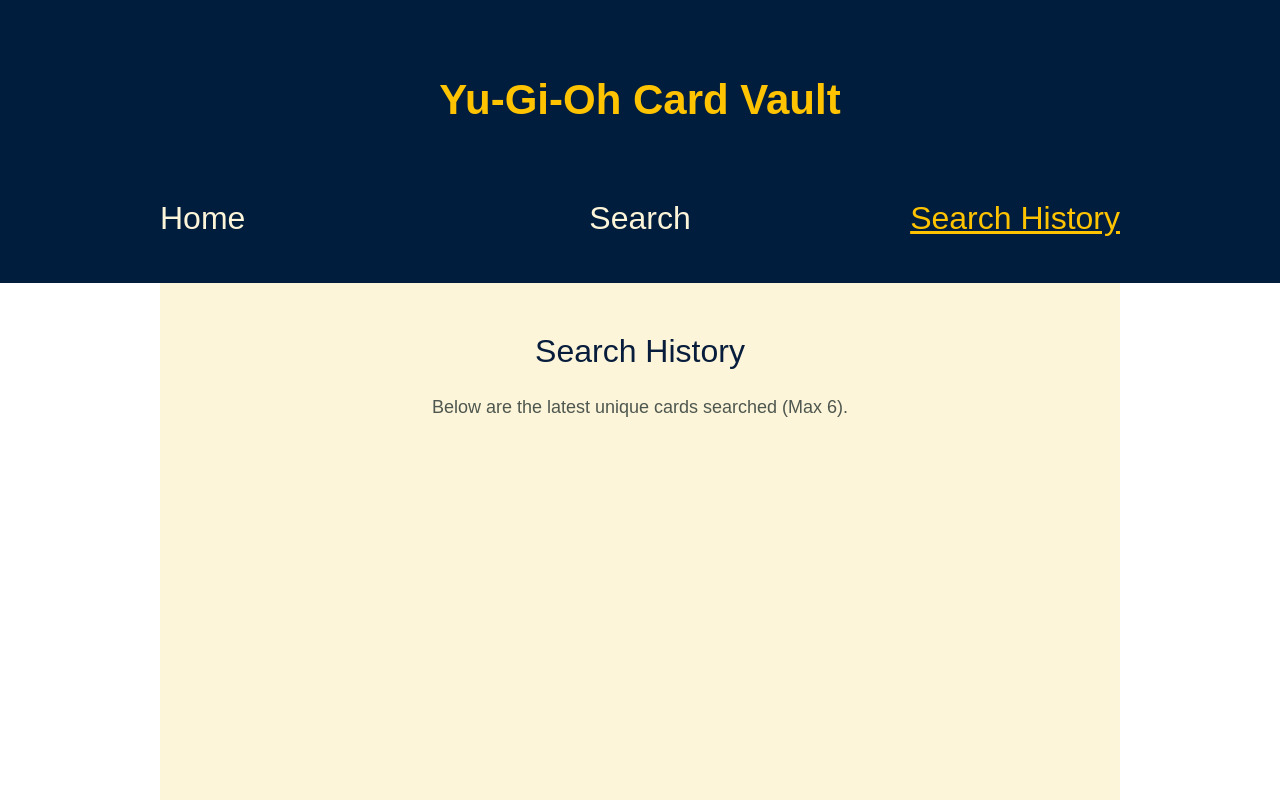
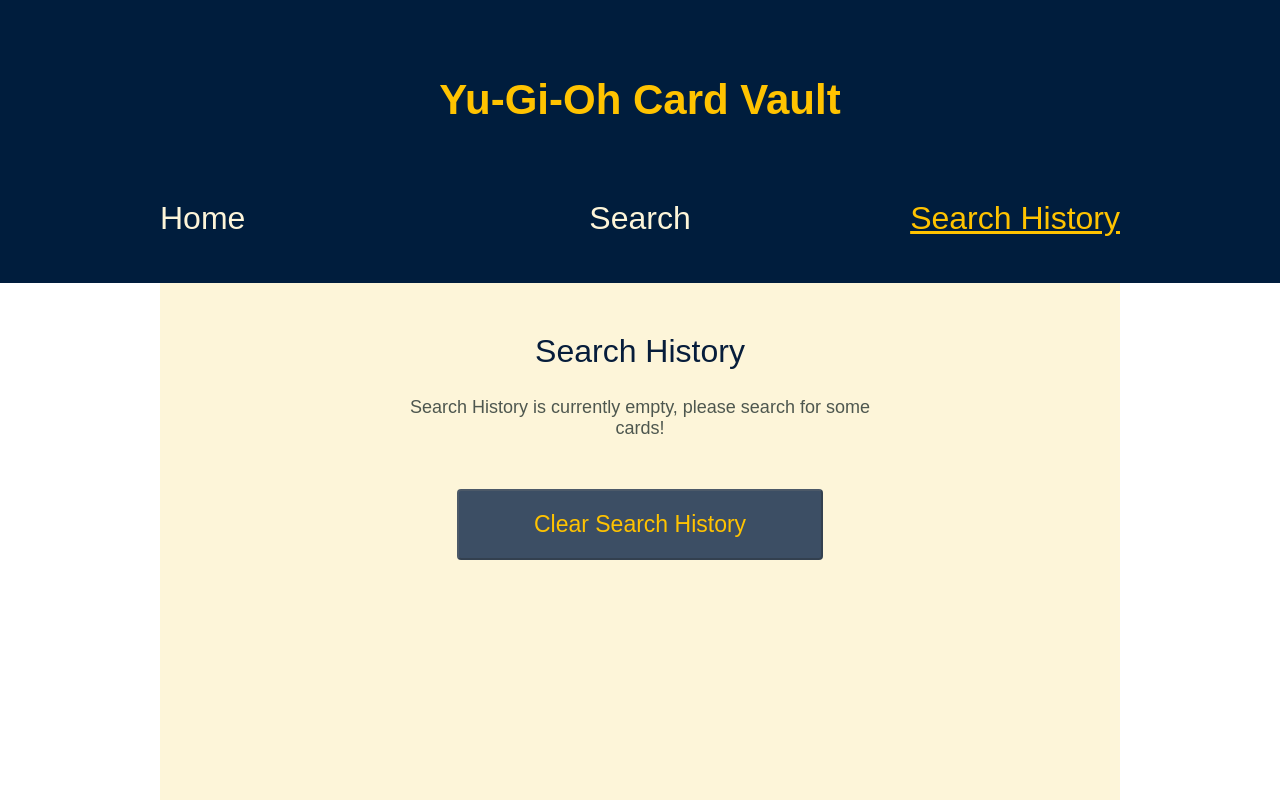
Before and after one commit to Eterlop12400/FS-Project-Portfolio-4, a React (Create React App) app: page /SearchHistory in a window 1280 px wide. Shown: the top 800 px of the page. Built offline with nearby package versions, Linux system fonts and the light colour scheme; a web font is replaced by a local one.

Commit message:
Added a clear history button and added a multiple messages and button statuses based on the toggle state on if the search history is blank or not

```diff
--- a/src/pages/SearchHistory.js
+++ b/src/pages/SearchHistory.js
@@ -1,16 +1,26 @@
-import React, {useState} from "react";
+import React, {useEffect, useState} from 'react';
 
 // Importing Component
 import CardHistory from "../components/CardHistory";
 
 function SearchHistory() {
 
-    const [searchHistory] = useState(JSON.parse(localStorage.getItem('cardSearchHistory')) || []);
+    const [searchHistory, setSearchHistory] = useState(JSON.parse(localStorage.getItem('cardSearchHistory')) || []);
+
+    const [toggle, setToggle] = useState(true);
+
+    useEffect(() => {
+        if (searchHistory.length > 0) {
+            setToggle(true);
+        } else {
+            setToggle(false);
+        }
+    }, [searchHistory, toggle]);
 
     // Looping through the items in the searchHistory and making a CardHistory component for each one.
     let history = searchHistory.map((element, i) => {
         return <CardHistory cardName={searchHistory[i].cardName} img={searchHistory[i].cardImg} key={i} />
-    })
+    });
 
     return (
         <main className='search-history--main-container'>
@@ -18,17 +28,54 @@
                 <h2 style={styles.headerTxt}>Search History</h2>
             </header>
 
+            {/* If we have a search history that is not empty this message will appear */}
+            {toggle &&
             <div style={styles.p}>
                 <p>
                     Below are the latest unique cards searched (Max 6).
                 </p>
             </div>
+            }
+
+            {/* If we have a search history that is empty this message will appear */}
+            {!toggle &&
+            <div style={styles.p}>
+                <p>
+                    Search History is currently empty, please search for some cards!
+                </p>
+            </div>
+            }
+
+            {/* If we have a search history that is not empty this button will appear */}
+            {toggle &&
+            <div style={styles.btnContainer}>
+                <button style={styles.btn} onClick={clearHistory}>Clear Search History</button>
+            </div>
+            }
+
+            {/* If we have a search history that is empty this button will appear */}
+            {!toggle &&
+            <div style={styles.btnContainer}>
+                <button style={styles.disabledBtn} disabled>Clear Search History</button>
+            </div>
+            }
 
             <section style={styles.contentContainer}>
                 {history}
             </section>
         </main>
     );
+
+    /*
+    This function will make sure the toggle is true and if it is it will clear the local storage and
+    set the search history to a empty array.
+     */
+    function clearHistory() {
+        if (toggle === true) {
+            localStorage.clear();
+            setSearchHistory([]);
+        }
+    }
 }
 
 export default SearchHistory;
@@ -60,4 +107,29 @@
     headerContainer: {
         paddingTop: '50px',
     },
+    btn: {
+        padding: '20px 75px',
+        backgroundColor: '#071D3B',
+        color: '#FFC300',
+        fontSize: '23px',
+        fontWeight: '500',
+        borderRadius: '4px',
+        fontFamily: 'casablanca-urw, sans-serif',
+    },
+    disabledBtn: {
+        padding: '20px 75px',
+        backgroundColor: '#3c4e64',
+        color: '#FFC300',
+        fontSize: '23px',
+        fontWeight: '500',
+        borderRadius: '4px',
+        fontFamily: 'casablanca-urw, sans-serif',
+    },
+    btnContainer: {
+        width: '75%',
+        marginLeft: 'auto',
+        marginRight: 'auto',
+        marginBottom: '50px',
+        textAlign: 'center',
+    }
 }
```
